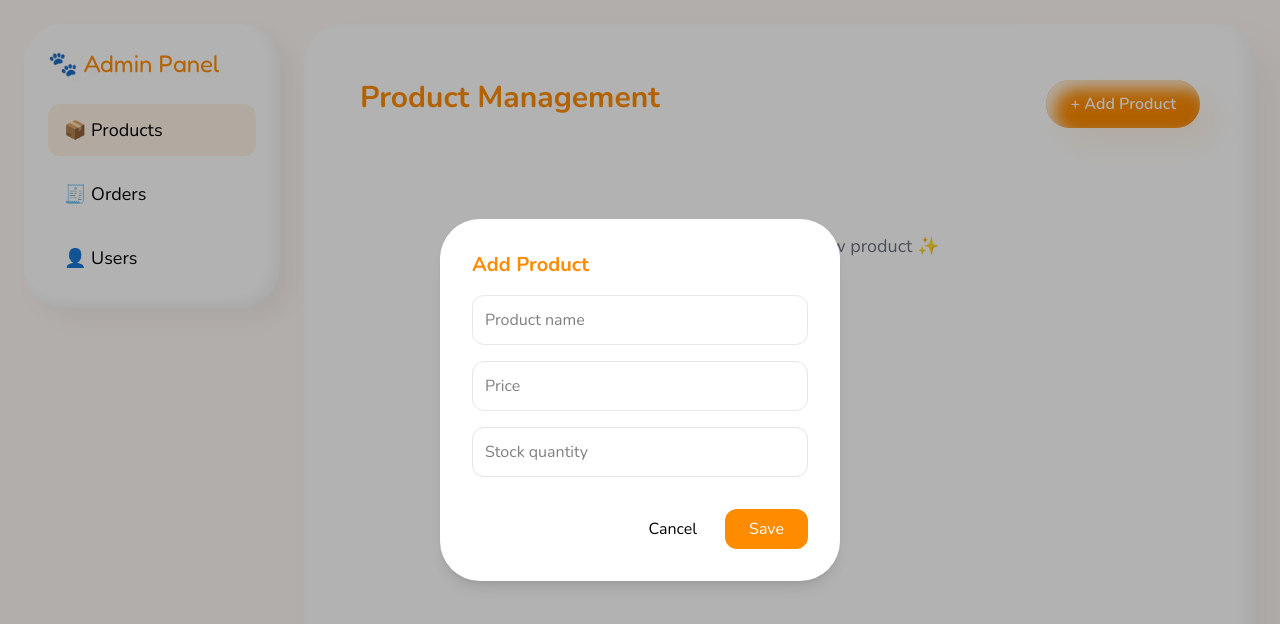
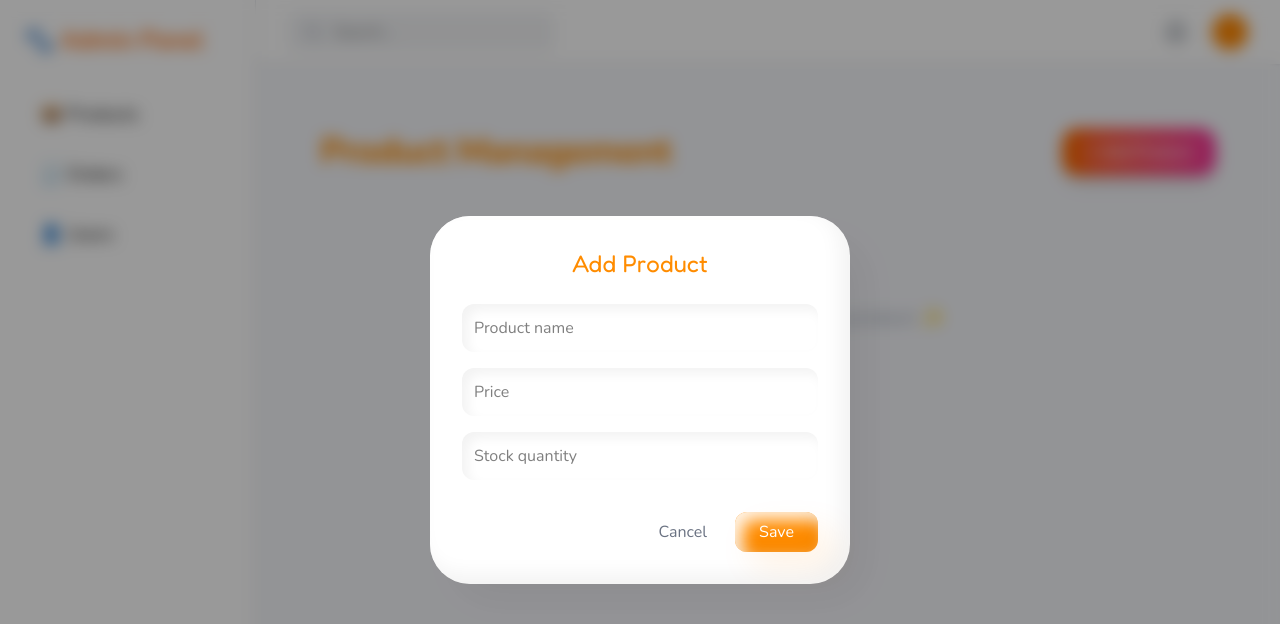
Before and after one commit to Viethiep49/pj-x, a React app in the folder frontend/: page /admin/products in a window 1280 px wide. Both pictures are taken after a click on the button "+ Add Product". Shown: the top 624 px of the page. Built offline with nearby package versions, Linux system fonts and the light colour scheme; the HTML template or start-up script is replaced by a standard one.

Commit message:
update product form + tailwind config fix

```diff
--- a/frontend/src/features/products/ProductForm.jsx
+++ b/frontend/src/features/products/ProductForm.jsx
@@ -1,65 +1,98 @@
-import { useState } from "react";
+import { useState, useEffect } from "react";
 
-export default function ProductForm({ product, onSave, onClose }) {
+export default function ProductForm({ product = {}, onSave, onClose }) {
   const [form, setForm] = useState({
-    id: product.id || null,
-    name: product.name || "",
-    price: product.price || "",
-    stock: product.stock || "",
+    id: null,
+    name: "",
+    price: "",
+    stock: "",
   });
 
+  useEffect(() => {
+    setForm({
+      id: product.id || null,
+      name: product.name || "",
+      price: product.price ?? "",
+      stock: product.stock ?? "",
+    });
+  }, [product]);
+
   const handleChange = (e) => {
-    setForm({ ...form, [e.target.name]: e.target.value });
+    const { name, value } = e.target;
+
+    if ((name === "price" || name === "stock") && value < 0) return;
+
+    setForm({ ...form, [name]: value });
   };
 
   const submit = (e) => {
     e.preventDefault();
-    if (!form.name || !form.price || !form.stock) return;
-    onSave({ ...form, price: Number(form.price), stock: Number(form.stock) });
+
+    if (!form.name.trim()) return alert("Product name required");
+    if (form.price === "" || form.stock === "") return alert("Fill all fields");
+
+    onSave({
+      ...form,
+      price: Number(form.price),
+      stock: Number(form.stock),
+    });
+
+    setForm({ id: null, name: "", price: "", stock: "" });
   };
 
   return (
-    <div className="fixed inset-0 bg-black/30 flex items-center justify-center z-50">
-      <div className="bg-white p-8 rounded-[var(--radius-clay)] w-[400px] shadow-lg">
-        <h2 className="text-xl font-bold mb-4 text-primary">
+    <div className="fixed inset-0 bg-black/40 backdrop-blur-sm flex items-center justify-center z-50">
+      <div className="bg-clay-card p-8 w-[420px] rounded-clay shadow-clay-lg animate-squish">
+
+        <h2 className="text-2xl font-fredoka text-primary text-center mb-6">
           {form.id ? "Edit Product" : "Add Product"}
         </h2>
 
         <form onSubmit={submit} className="flex flex-col gap-4">
+
           <input
             name="name"
             placeholder="Product name"
             value={form.name}
             onChange={handleChange}
-            className="border p-3 rounded-xl"
+            className="p-3 rounded-xl bg-white shadow-clay-inner focus:outline-none focus:ring-2 focus:ring-primary/40"
           />
+
           <input
             name="price"
             type="number"
             placeholder="Price"
             value={form.price}
             onChange={handleChange}
-            className="border p-3 rounded-xl"
+            className="p-3 rounded-xl bg-white shadow-clay-inner focus:outline-none focus:ring-2 focus:ring-primary/40"
           />
+
           <input
             name="stock"
             type="number"
             placeholder="Stock quantity"
             value={form.stock}
             onChange={handleChange}
-            className="border p-3 rounded-xl"
+            className="p-3 rounded-xl bg-white shadow-clay-inner focus:outline-none focus:ring-2 focus:ring-primary/40"
           />
 
           <div className="flex justify-end gap-3 mt-4">
-            <button type="button" onClick={onClose} className="px-4 py-2">
+
+            <button
+              type="button"
+              onClick={onClose}
+              className="px-4 py-2 text-gray-500 hover:text-black transition"
+            >
               Cancel
             </button>
+
             <button
               type="submit"
-              className="bg-primary text-white px-6 py-2 rounded-xl"
+              className="bg-primary text-white px-6 py-2 rounded-xl shadow-clay-puffy hover:scale-105 transition"
             >
               Save
             </button>
+
           </div>
         </form>
       </div>
--- a/frontend/src/features/products/ProductPage.jsx
+++ b/frontend/src/features/products/ProductPage.jsx
@@ -7,26 +7,32 @@ export default function ProductPage() {
   const [editing, setEditing] = useState(null);
 
   const addOrUpdate = (product) => {
-    if (product.id) {
-      setProducts(products.map(p => p.id === product.id ? product : p));
-    } else {
-      product.id = Date.now();
-      setProducts([...products, product]);
-    }
+    setProducts((prev) => {
+      // UPDATE
+      if (product.id) {
+        return prev.map((p) => (p.id === product.id ? product : p));
+      }
+      // ADD
+      return [...prev, { ...product, id: Date.now() }];
+    });
+
     setEditing(null);
   };
 
   const deleteProduct = (id) => {
-    setProducts(products.filter(p => p.id !== id));
+    setProducts((prev) => prev.filter((p) => p.id !== id));
   };
 
   return (
-    <div className="p-6">
-      <div className="flex justify-between mb-6">
-        <h1 className="text-3xl font-bold text-primary">Product Management</h1>
+    <div className="p-8 max-w-6xl mx-auto">
+      <div className="flex justify-between items-center mb-8">
+        <h1 className="text-4xl font-extrabold text-primary tracking-tight">
+          Product Management
+        </h1>
+
         <button
           onClick={() => setEditing({})}
-          className="bg-primary text-white px-6 py-3 rounded-[var(--radius-clay)] shadow-[var(--shadow-clay-puffy)] font-semibold"
+          className="bg-gradient-to-r from-orange-500 to-pink-500 text-white px-6 py-3 rounded-2xl shadow-lg hover:scale-105 transition font-semibold"
         >
           + Add Product
         </button>
@@ -34,11 +40,11 @@ export default function ProductPage() {
 
       <ProductTable
         products={products}
-        onEdit={setEditing}
+        onEdit={(product) => setEditing(product)}
         onDelete={deleteProduct}
       />
 
-      {editing !== null && (
+      {editing && (
         <ProductForm
           product={editing}
           onSave={addOrUpdate}
--- a/frontend/src/features/products/ProductTable.jsx
+++ b/frontend/src/features/products/ProductTable.jsx
@@ -1,33 +1,42 @@
 export default function ProductTable({ products, onEdit, onDelete }) {
   if (products.length === 0) {
     return (
-      <div className="text-center py-20 text-gray-500 text-lg">
+      <div className="text-center py-24 text-gray-400 text-xl">
         No products yet. Add a new product ✨
       </div>
     );
   }
 
   return (
-    <div className="grid md:grid-cols-2 gap-6">
+    <div className="grid lg:grid-cols-3 md:grid-cols-2 gap-8">
       {products.map((p) => (
         <div
           key={p.id}
-          className="bg-white p-6 rounded-[var(--radius-clay)] shadow-[var(--shadow-clay-sm)]"
+          className="bg-white p-6 rounded-3xl shadow-md hover:shadow-xl transition duration-300 border border-gray-100"
         >
-          <h2 className="text-xl font-bold text-primary mb-2">{p.name}</h2>
-          <p>💰 Price: {p.price.toLocaleString()} đ</p>
-          <p>📦 Stock: {p.stock}</p>
+          <h2 className="text-2xl font-bold text-primary mb-4">{p.name}</h2>
 
-          <div className="flex gap-3 mt-4">
+          <div className="flex justify-between items-center mb-4">
+            <span className="text-2xl font-extrabold text-green-600">
+              {p.price.toLocaleString()} đ
+            </span>
+
+            <span className="bg-blue-100 text-blue-700 px-3 py-1 rounded-full text-sm font-semibold">
+              Stock: {p.stock}
+            </span>
+          </div>
+
+          <div className="flex gap-3 mt-6">
             <button
               onClick={() => onEdit(p)}
-              className="bg-secondary px-4 py-2 rounded-xl text-white"
+              className="flex-1 bg-yellow-400 hover:bg-yellow-500 text-white py-2 rounded-xl font-semibold transition"
             >
               Edit
             </button>
+
             <button
               onClick={() => onDelete(p.id)}
-              className="bg-pink-400 px-4 py-2 rounded-xl text-white"
+              className="flex-1 bg-pink-500 hover:bg-pink-600 text-white py-2 rounded-xl font-semibold transition"
             >
               Delete
             </button>
--- a/frontend/src/layouts/AdminLayout.jsx
+++ b/frontend/src/layouts/AdminLayout.jsx
@@ -1,36 +1,55 @@
 import { Outlet, Link } from "react-router-dom";
+import { Bell, Search } from "lucide-react";
 
 export default function AdminLayout() {
   return (
-    <div className="min-h-screen bg-clay-background font-nunito flex gap-6 p-6">
+    <div className="min-h-screen bg-[#f6f7fb] font-nunito flex">
 
-      {/* Clay Sidebar */}
-      <aside className="w-64 bg-white p-6 rounded-[var(--radius-clay)] shadow-[var(--shadow-clay-md)] space-y-6 h-fit">
-        <h2 className="text-2xl font-fredoka text-primary text-puffy">🐾 Admin Panel</h2>
+      {/* Sidebar */}
+      <aside className="w-64 bg-white border-r shadow-sm p-6 flex flex-col justify-between">
+        <div>
+          <h2 className="text-2xl font-bold text-orange-500 mb-8">🐾 Admin Panel</h2>
 
-        <nav className="space-y-3 text-lg">
-          <Link
-            to="/admin/products"
-            className="block px-4 py-3 rounded-xl bg-primary/10 hover:bg-primary/20 transition"
-          >
+          <nav className="space-y-2 text-lg">
+            <Link to="/admin/products" className="flex items-center gap-3 px-4 py-3 rounded-xl hover:bg-orange-50 transition">
               📦 Products
             </Link>
-
-          <div className="px-4 py-3 rounded-xl hover:bg-primary/10 cursor-pointer">
+            <div className="flex items-center gap-3 px-4 py-3 rounded-xl hover:bg-orange-50 cursor-pointer">
               🧾 Orders
             </div>
-
-          <div className="px-4 py-3 rounded-xl hover:bg-primary/10 cursor-pointer">
+            <div className="flex items-center gap-3 px-4 py-3 rounded-xl hover:bg-orange-50 cursor-pointer">
               👤 Users
             </div>
           </nav>
+        </div>
+
+        <p className="text-sm text-gray-400">Admin Dashboard v1.0</p>
       </aside>
 
-      {/* Main Content */}
-      <main className="flex-1 bg-white p-8 rounded-[var(--radius-clay)] shadow-[var(--shadow-clay-lg)]">
+      {/* Main */}
+      <div className="flex-1 flex flex-col">
+
+        {/* Topbar */}
+        <div className="h-16 bg-white shadow-sm px-8 flex items-center justify-between">
+          <div className="flex items-center gap-3 bg-gray-100 px-4 py-2 rounded-lg">
+            <Search size={18} className="text-gray-400" />
+            <input
+              placeholder="Search..."
+              className="bg-transparent outline-none"
+            />
+          </div>
+
+          <div className="flex items-center gap-6">
+            <Bell className="text-gray-600" />
+            <div className="w-9 h-9 bg-orange-400 rounded-full"></div>
+          </div>
+        </div>
+
+        {/* Page Content */}
+        <main className="p-8 flex-1">
           <Outlet />
         </main>
-
+      </div>
     </div>
   );
 }
```
Also changed, not shown: frontend/tailwind.config.js (added, +77 -0 lines), 1 other file (tests, documents, lock files or other folders). Lines whose indentation alone changed are shown as unchanged.
